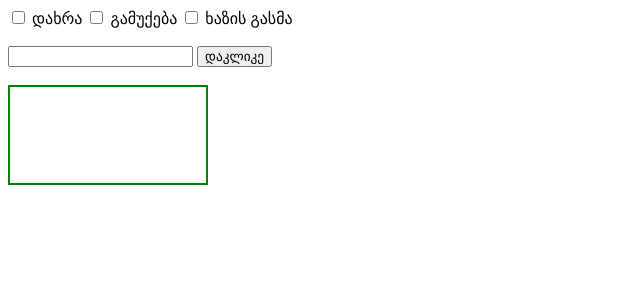
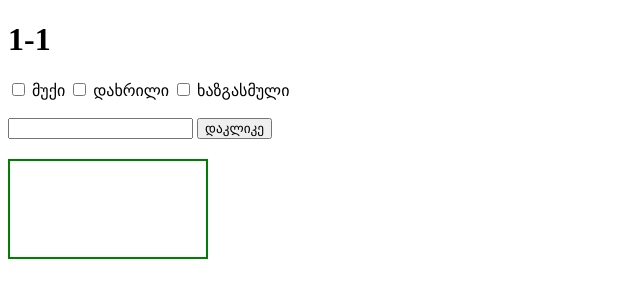
Before and after one commit to Dvali97/week-1, a plain HTML site: page index.html in a window 1280 px wide. Shown: the whole page, without its empty margins (0-640 px from the left). Drawn offline with Linux system fonts and the light colour scheme.

Commit message:
third commit

```diff
--- a/index.html
+++ b/index.html
@@ -8,16 +8,16 @@
 </head>
 <body>
 
-	<input type="checkbox" class="daxra"> დახრა
-	<input type="checkbox" name="" class="gamuqeba"> გამუქება
-	<input type="checkbox" name="" class="xazisGasma"> ხაზის გასმა
-<br>
-<br>
-	<input type="text" class="text">
-	<input class="btn" onclick="fun()" type="button" value="დაკლიკე">
-<br>
-<br>
-	<div class="shedegi"></div>
+	<h1>1-1</h1>
+	<form method="post">
+		<input type="checkbox" name="task" id="b"> მუქი
+		<input type="checkbox" name="task" id="i"> დახრილი
+		<input type="checkbox" name="task" id="u"> ხაზგასმული
+		<br><br>
+		<input type="text" name="text" id="text">
+		<input type="button" value="დაკლიკე" name="submit" onclick="fun1()">
+	</form>
+	<div id="result"></div>
 
 <script src="script.js"></script>
 </body>
--- a/script.js
+++ b/script.js
@@ -1,23 +1,22 @@
-function fun() {
-    var daxra = document.getElementsByClassName("daxra").checked;
-    var gamuqeba = document.getElementsByClassName("gamuqeba").checked;
-    var xazisGasma = document.getElementsByClassName("xazisGasma").checked;
+function fun1() {
+    i = document.getElementById('i').checked;
+    b = document.getElementById('b').checked;
+    u = document.getElementById('u').checked;
 
-    var text = document.getElementsByClassName("text").value;
-    var shedegi = document.getElementsByClassName("shedegi");
+    result = document.getElementById('result');
+    var text = document.getElementById('text').value;
 
-    if (daxra) {
+    if (i) {
         text = "<i>" + text + "</i>";
     }
 
-    if (gamuqeba) {
-        text = "b" + text + "</b>";
+    if (b) {
+        text = "<b>" + text + "</b>";
     }
 
-    if (xazisGasma) {
+    if (u) {
         text = "<u>" + text + "</u>";
     }
 
-    shedegi.innerHTML = text;
-
+    result.innerHTML = text;
 }
--- a/style.css
+++ b/style.css
@@ -2,8 +2,11 @@
     box-sizing: border-box;
 }
 
-.shedegi {
+#result {
+    border: solid 2px green;
     width: 200px;
-    height: 100px;
-    border: 2px solid green;
+    min-height: 100px;
+    padding: 20px;
+    font-size: 24px;
+    margin-top: 20px;
 }
```
